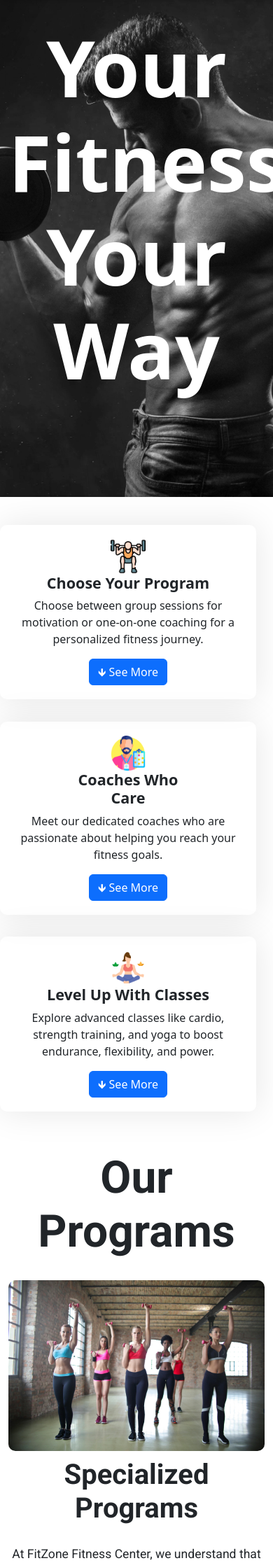
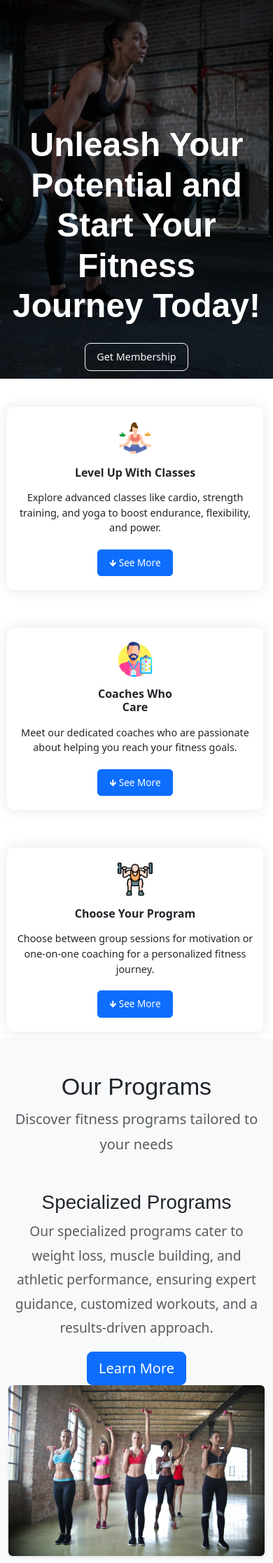
Before and after one commit to Chathuranga-Jayamal/FitZone, a PHP site: page /program.php in a window 390 px wide; the page is wider, and only the part inside the window is pictured. Shown: the part 50-2283 px from the top of that part at 70% size. Run offline with PHP 8.4, Linux system fonts and the light colour scheme.

Commit message:
Update the introduction and overview in program webpage

```diff
--- a/program/program.css
+++ b/program/program.css
@@ -1,158 +1,229 @@
-/* Introduction section */
 #introduction {
+  width: 100%;
   height: 90vh;
-  background-image: url("./image/introduction.png");
+  background-image: url("./image/introduction2.jpg");
   background-size: cover;
-  background-position: center;
-}
-
-.nav a {
-  color: white;
+  background-position: top center;
+  background-repeat: no-repeat;
+  background-color: rgba(0, 0, 0, 0.5);
+  background-blend-mode: multiply;
+  position: relative;
 }
 
 .introduction-container {
   color: white;
-  margin-top: 8%;
+  display: flex;
+  flex-direction: column;
+  align-items: center;
+  justify-content: center;
+  height: 100%;
+  padding: 0 20px;
+  text-align: center;
 }
 
 .introduction-container h1 {
-  font-size: 7rem;
+  font-size: 5rem;
   font-weight: bolder;
-  text-align: center;
+  line-height: 1.2;
 }
 
-.introduction-container h3 {
+.introduction-container button {
+  margin-top: 20px;
+}
+
+@media (max-width: 768px) {
+  #introduction {
+    background-position: center;
+    height: 80vh;
+  }
+
+  .introduction-container h1 {
+    font-size: 3.5rem;
+  }
+
+  .introduction-container {
+    margin-top: 15%;
+  }
+
+  .introduction-container button {
+    font-size: 1rem;
+    padding: 10px 20px;
+  }
+}
+
+@media (max-width: 480px) {
+  #introduction {
+    background-position: center;
+    height: 70vh;
+  }
+
+  .introduction-container h1 {
     font-size: 3rem;
-  font-weight: bolder;
-  text-align: center;
+  }
+
+  .introduction-container button {
+    font-size: 0.9rem;
+    padding: 8px 16px;
+  }
 }
 
 @media (min-height: 1000px) {
   #introduction {
-    height: 60vh;
+    height: 75vh;
   }
 }
 
-/* Program overview */
+/* program overview */
+
 .program-overview-container {
   width: 100%;
-  min-height: 70vh;
+  min-height: 60vh;
   display: flex;
   justify-content: center;
   align-items: center;
+  flex-wrap: wrap;
+  gap: 20px;
   padding-top: 40px;
+}
+
+@media (min-height: 1000px) {
+  .program-overview-container {
+    min-height: 40vh;
+  }
 }
 
 .program-overview-card {
   width: 100%;
-  max-width: 400px;
+  max-width: 350px;
   height: auto;
-  margin: 2%;
+  margin: 10px;
   border-radius: 10px;
-  box-shadow: 0 0 50px rgba(0, 0, 0, 0.1);
-
+  box-shadow: 0 0 20px rgba(0, 0, 0, 0.1);
+  background-color: white;
   display: flex;
   flex-direction: column;
   justify-content: center;
   align-items: center;
   text-align: center;
   padding: 20px;
+  transition: transform 0.3s ease, box-shadow 0.3s ease;
 }
 
-/* program */
-
-#programs {
-  min-height: 100vh;
-  padding: 50px 0;
-  display: flex;
-  flex-direction: column;
+.program-overview-card:hover {
+  transform: translateY(-10px);
+  box-shadow: 0 0 30px rgba(0, 0, 0, 0.15);
 }
 
-.program-title h1 {
-  font-family: "Roboto", sans-serif;
-  font-size: 4rem;
-  font-weight: bolder;
-  text-align: center;
-  margin-bottom: 30px;
+.program-overview-card img {
+  margin-bottom: 15px;
 }
 
-.group-img {
-  border-radius: 10px;
-  height: auto;
-  /* object-fit: cover; */
+.program-overview-card h4 {
+  font-weight: bold;
+  font-size: 1.25rem;
+  margin-bottom: 15px;
+}
+
+.program-overview-card p {
+  font-size: 1rem;
+  margin-bottom: 20px;
+}
+
+.program-overview-card button {
+  font-size: 1rem;
+  padding: 10px 20px;
+  border-radius: 5px;
+  transition: background-color 0.3s ease;
+}
+
+.program-overview-card button:hover {
+  background-color: #0056b3;
+}
+
+@media (max-width: 768px) {
+  .program-overview-card {
+    max-width: 90%;
+  }
+
+  .program-overview-card h4 {
+    font-size: 1.1rem;
+  }
+
+  .program-overview-card p {
+    font-size: 0.95rem;
+  }
+
+  .program-overview-card button {
+    font-size: 0.9rem;
+  }
+}
+
+@media (max-width: 480px) {
+  .program-overview-card {
     max-width: 100%;
   }
 
-.group-details {
-  display: flex;
-  flex-direction: column;
-  justify-content: center;
-  height: 100%;
+  .program-overview-card h4 {
+    font-size: 1rem;
   }
 
-.group-title h2 {
-  font-family: "Roboto", sans-serif;
-  font-size: 2.5rem;
-  font-weight: bold;
+  .program-overview-card p {
+    font-size: 0.9rem;
   }
 
-.group-description p {
-  font-family: "Roboto", sans-serif;
-  font-size: 1.1rem;
-  margin: 20px 0;
+  .program-overview-card button {
+    font-size: 0.85rem;
+    padding: 8px 16px;
+  }
 }
 
-.container {
-  margin: auto;
+#programs {
+  background-color: #f8f9fa;
+  padding: 100px 0;
 }
 
-.individual-img {
-  max-width: 100%;
-  border-radius: 10px;
-  height: auto;
-  object-fit: cover;
+h1,
+h2 {
+  font-family: "Poppins", sans-serif;
 }
 
-.individual-details {
-  display: flex;
-  flex-direction: column;
-  justify-content: center;
-  height: 100%;
+.text-muted {
+  font-size: 1.2rem;
+  line-height: 1.8;
+  color: #555;
 }
-.individual-title h2 {
-  font-family: "Roboto", sans-serif;
-  font-size: 2.5rem;
-  font-weight: bold;
+
+.btn-gradient {
+  background: linear-gradient(45deg, #007bff, #6610f2);
+  color: white;
+  border: none;
+  padding: 12px 24px;
+  font-size: 1.2rem;
+  border-radius: 8px;
+  transition: transform 0.3s ease-in-out;
 }
-.individual-description p {
-  font-family: "Roboto", sans-serif;
-  font-size: 1.1rem;
-  margin: 20px 0;
+
+.btn-gradient:hover {
+  background: linear-gradient(45deg, #6610f2, #007bff);
+  transform: scale(1.05);
+}
+
+.img-fluid {
+  border-radius: 15px;
+  transition: transform 0.3s ease-in-out;
+}
+
+.img-fluid:hover {
+  transform: scale(1.02);
 }
 
 @media (max-width: 991px) {
-  .program-overview-card {
-    height: auto;
-    width: 80vw;
-  }
-  .group-details {
-    margin-top: 0;
-    margin-bottom: 0;
-    text-align: center;
-    padding: 10px;
-    height: auto;
-  }
-
-  .group-description p {
+  .container {
     text-align: center;
   }
 
-  .individual-details {
-    margin-top: 0;
-    margin-bottom: 0;
-    text-align: center;
-    padding: 10px;
-    height: auto;
+  .row {
+    flex-direction: column-reverse;
   }
 }
 
--- a/program/program.php
+++ b/program/program.php
@@ -11,10 +11,9 @@
 <body>
     <section id="introduction">
         <?php include '../header/header.php'; ?>
-        <div class="container col-lg-12 align-items-center">
-            <div class="introduction-container">
-                <h1>Your Fitness, Your Way</h1>
-            </div>
+        <div class="container introduction-container">
+                <h1>Unleash Your Potential and Start Your Fitness Journey Today!</h1>
+                <button class="btn btn-outline-light btn-lg mt-3" onclick="location.href='../membership/membership.php'">Get Membership</button>
         </div>
     </section>
     <section id="programs-overview">
@@ -41,48 +40,34 @@
             </div>
         </div>
     </section>
-    <section id="programs">
-        <div class="program-title">
-            <h1>Our Programs</h1>
+   <section id="programs" class="py-5">
+    <div class="container text-center mb-5">
+        <h1 class="display-4 font-weight-bold">Our Programs</h1>
+        <p class="lead text-muted">Discover fitness programs tailored to your needs</p>
     </div>
+
     <div class="container mb-5">
-            <div class="group-program row align-items-center ">
-                <div class=" col-lg-6 order-lg-1 mt-0 mb-0">
-                    <img src="./image/group.jpg" alt="Specialized Fitness Program" class="group-img img-fluid">
+        <div class="row align-items-center">
+            <div class="col-lg-6">
+                <img src="./image/group.jpg" alt="Specialized Fitness Program" class="img-fluid rounded shadow-sm">
             </div>
-                <div class="group-details col-lg-6 order-lg-2 mt-0">
-                    <div class="group-title">
-                        <h2>Specialized Programs</h2>
-                    </div>
-                    <div class="group-description">
-                        <p>At FitZone Fitness Center, we understand that every fitness journey is unique.
-                            Our Specialized Programs are tailored to meet specific goals, whether it's weight loss,
-                            muscle building, or enhance your athletic performance. With expert guidance, customized workout plans,
-                            and a results-driven approach, we help you achieve your personal best in a safe and supportive environment.</p>
-                    </div>
-                    <div>
-                        <a href="../specialized/specialized.php" class="btn btn-outline-primary btn-lg">👉 Read More</a>
+            <div class="col-lg-6">
+                <h2 class="h1 font-weight-bold">Specialized Programs</h2>
+                <p class="text-muted">Our specialized programs cater to weight loss, muscle building, and athletic performance, ensuring expert guidance, customized workouts, and a results-driven approach.</p>
+                <a href="../specialized/specialized.php" class="btn btn-primary btn-lg">Learn More</a>
             </div>
         </div>
     </div>
+
+    <div class="container">
+        <div class="row align-items-center flex-column-reverse flex-lg-row">
+            <div class="col-lg-6">
+                <h2 class="h1 font-weight-bold">Personalized Program</h2>
+                <p class="text-muted">Experience one-on-one training with our personalized programs, designed to help you reach your full potential with professional guidance and tailored fitness plans.</p>
+                <a href="../personalized/personalized.php" class="btn btn-primary btn-lg">Learn More</a>
             </div>
-        <div class="container">
-            <div class="individual-program row align-items-center">
-                <div class="individual-img col-lg-6 order-lg-2 ">
-                    <img src="./image/individual.jpg" alt="individual img" class="individual-img img-fluid">
-                </div>
-                <div class="individual-details col-lg-6 order-lg-1 mt-0 mb-0">
-                    <div class="individual-title">
-                        <h2>Personalized Program</h2>
-                    </div>
-                    <div class="individual-description">
-                        <p>At FitZone Fitness Center, we understand that individual training is essential for
-                            achieving your fitness goals. Our Indivisual Training Programs offer personalized attention, guidance, and support to help you
-                            reach your full potential.</p>
-                    </div>
-                    <div>
-                        <a href="../personalized/personalized.php" class="btn btn-outline-primary btn-lg">👉 Read More</a>
-                    </div>
+            <div class="col-lg-6">
+                <img src="./image/individual.jpg" alt="Personalized Training" class="img-fluid rounded shadow-sm">
             </div>
         </div>
     </div>
```
Also changed, not shown: program/image/introduction2.jpg (added). Lines whose indentation alone changed are shown as unchanged.
